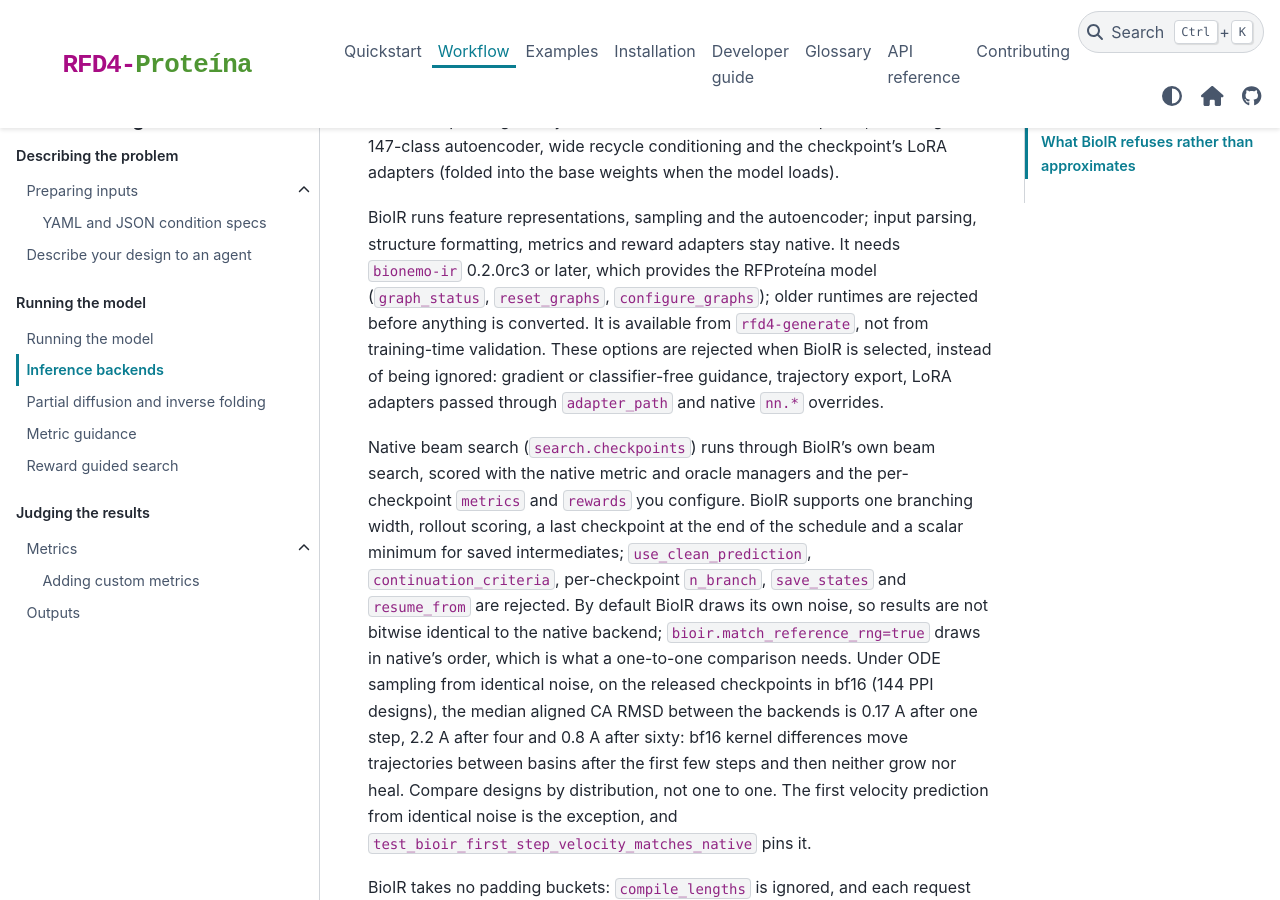
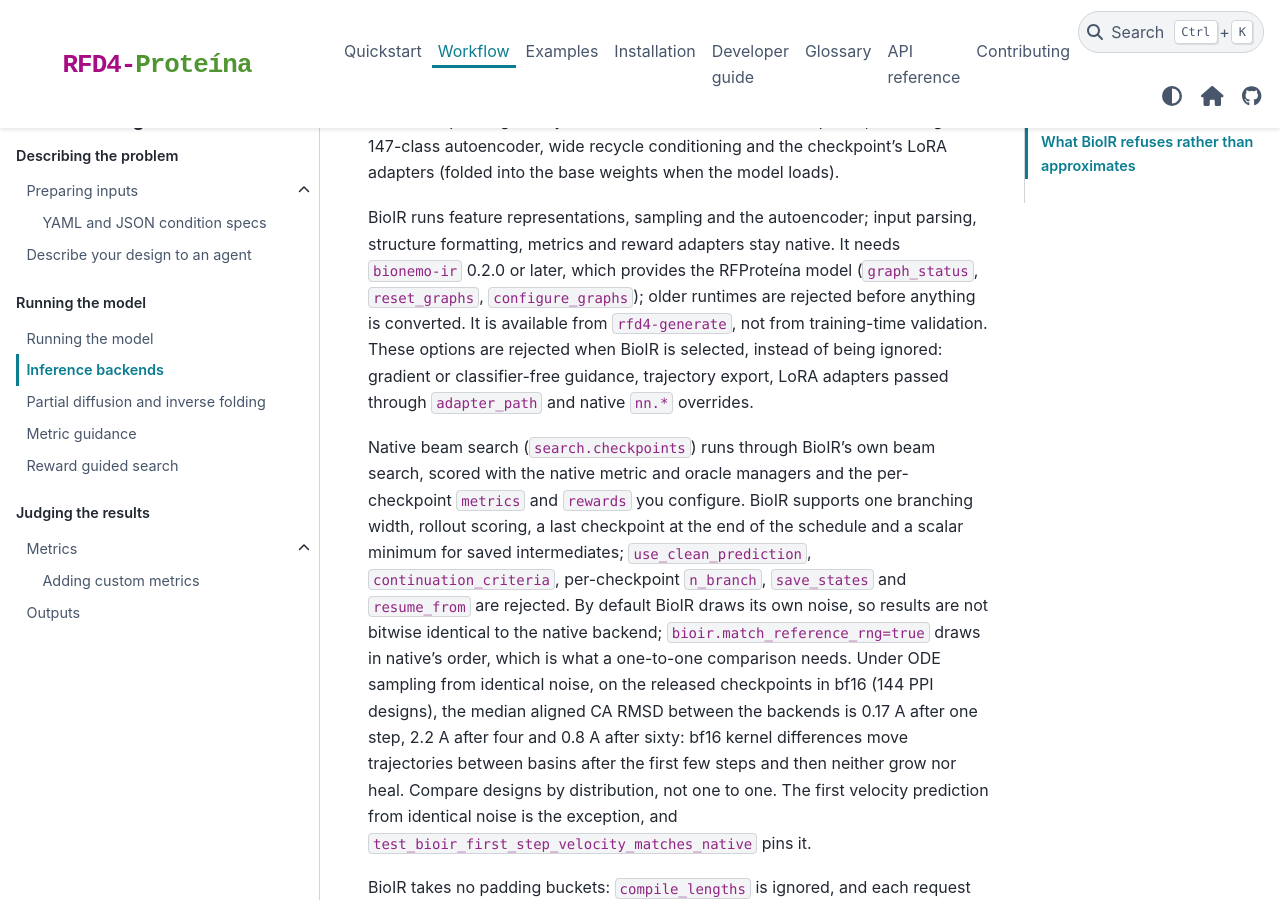
Before and after one commit to RazzyChen/RFD4-Proteina, a Sphinx documentation site: the page built from docs/workflow/backends.md, in a window 1280 px wide and 900 px high, scrolled down 411 px. Built offline with Sphinx 7.4.7 and the PyData theme 0.15.4, drawn with Linux system fonts in a browser that asks for light colours.

Commit message:
build: require bionemo-ir 0.2.0; fix: pin Hub bundle to the 2026-10-19 release; docs: add pip quickstart

```diff
--- a/docs/workflow/backends.md
+++ b/docs/workflow/backends.md
@@ -14,7 +14,7 @@
 into the base weights when the model loads).
 
 BioIR runs feature representations, sampling and the autoencoder; input parsing, structure
-formatting, metrics and reward adapters stay native. It needs `bionemo-ir` 0.2.0rc3 or later, which provides
+formatting, metrics and reward adapters stay native. It needs `bionemo-ir` 0.2.0 or later, which provides
 the RFProteína model (`graph_status`, `reset_graphs`, `configure_graphs`); older runtimes are rejected before
 anything is converted. It is available from `rfd4-generate`, not from training-time
 validation. These options are rejected when BioIR is selected, instead of being ignored: gradient or
--- a/pyproject.toml
+++ b/pyproject.toml
@@ -89,7 +89,7 @@
 # BioIR, the accelerated runtime behind inference_backend=bioir. It is built against CUDA 13, so install it with
 # metrics-cuda13: pip install "rfd4-proteina[metrics-cuda13,bioir]"
 bioir = [
-    "bionemo-ir==0.2.0rc3; sys_platform == 'linux'",
+    "bionemo-ir==0.2.0; sys_platform == 'linux'",
 ]
 dev = [
     # Linters & formatters
```
Also changed, not shown: README.md (+17 -2 lines), docs/development.md (+1 -1 lines), 1 other file.
